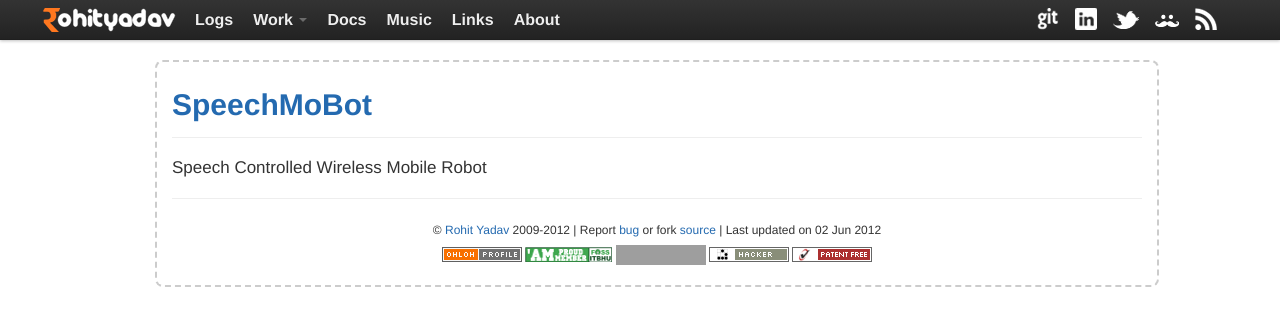
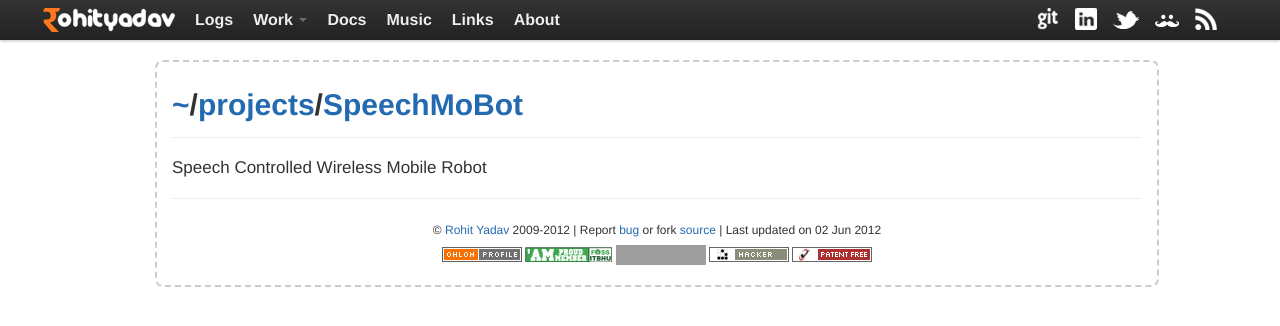
Before and after one commit to rohityadavcloud/rohityadavcloud.github.io, a Jekyll site: the page built from projects/speechmobot.markdown, in a window 1280 px wide. Shown: the top 326 px of the page. Built offline with Jekyll 4.4.1, drawn with Linux system fonts in a browser that asks for light colours; Markdown is read by kramdown in place of the engine named in the settings; comment, search, counter and statistics services are not loaded; grey boxes are pictures that could not be loaded.

Commit message:
fix layout, change order of stuff

```diff
--- a/404.html
+++ b/404.html
@@ -40,11 +40,11 @@
               <ul class="dropdown-menu">
                 <li><a href="/projects">All Projects</a></li>
                 <li class="divider"></li>
-                <li>&nbsp; Selected work</li>
+                <li>&nbsp; Selected works</li>
+                <li><a href="http://trac.videolan.org/vlmc" target="_blank">VLMC <span class="badge badge-success">opensource</span></a></li>
+                <li><a href="https://github.com/bhaisaab/cmakeqt" target="_blank">CMakeQt <span class="badge badge-warning">desktop</span></a></li>
                 <li><a href="/projects/tantra">Tantra <span class="badge badge-error">system</span></a></li>
-                <li><a href="http://trac.videolan.org/vlmc" target="_blank">VLMC <span class="badge badge-success">opensource</span></a></li>
                 <li><a href="/projects/r2a2">R2A2 <span class="badge badge-info">hardware</span></a></li>
-                <li><a href="https://github.com/bhaisaab/cmakeqt" target="_blank">CMakeQt <span class="badge badge-warning">desktop</span></a></li>
                 <li><a href="http://code.google.com/p/vmcontroller/" target="_blank">VMController <span class="badge badge-error">system</span></a></li>
               </ul>
             </li>
--- a/_layouts/default.html
+++ b/_layouts/default.html
@@ -50,11 +50,11 @@
               <ul class="dropdown-menu">
                 <li><a href="/projects">All Projects</a></li>
                 <li class="divider"></li>
-                <li>&nbsp; Selected work</li>
+                <li>&nbsp; Selected works</li>
+                <li><a href="http://trac.videolan.org/vlmc" target="_blank">VLMC <span class="badge badge-success">opensource</span></a></li>
+                <li><a href="https://github.com/bhaisaab/cmakeqt" target="_blank">CMakeQt <span class="badge badge-warning">desktop</span></a></li>
                 <li><a href="/projects/tantra">Tantra <span class="badge badge-error">system</span></a></li>
-                <li><a href="http://trac.videolan.org/vlmc" target="_blank">VLMC <span class="badge badge-success">opensource</span></a></li>
                 <li><a href="/projects/r2a2">R2A2 <span class="badge badge-info">hardware</span></a></li>
-                <li><a href="https://github.com/bhaisaab/cmakeqt" target="_blank">CMakeQt <span class="badge badge-warning">desktop</span></a></li>
                 <li><a href="http://code.google.com/p/vmcontroller/" target="_blank">VMController <span class="badge badge-error">system</span></a></li>
               </ul>
             </li>
--- a/_layouts/project.html
+++ b/_layouts/project.html
@@ -3,7 +3,7 @@
 ---
 
 <div class="page-header">
-  <h1><a href='{{page.url}}'>{{page.title}}</a></h1>
+  <h1><a href='/'>~</a>/<a href='/projects/'>projects</a>/<a href='{{page.url}}'>{{page.title}}</a></h1>
 </div>
 
 {{ content }}
```
